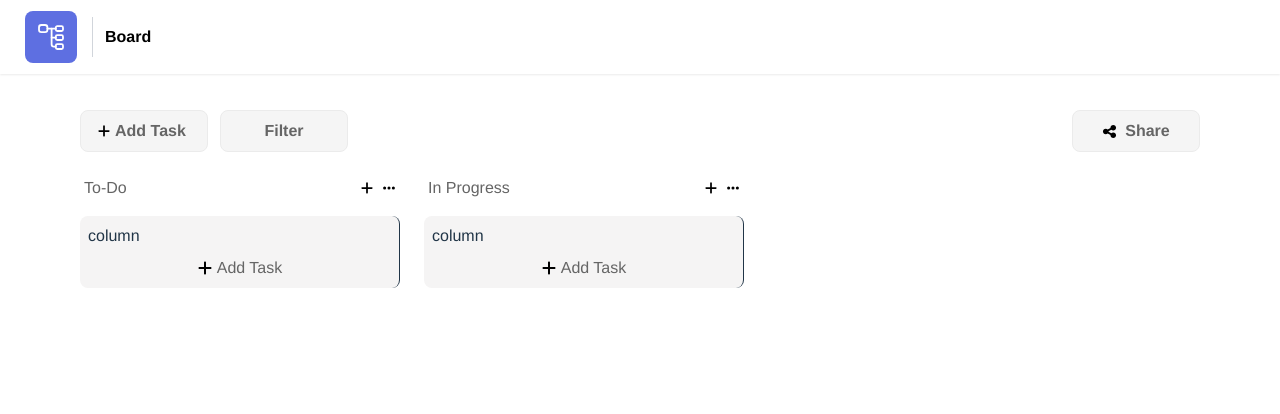
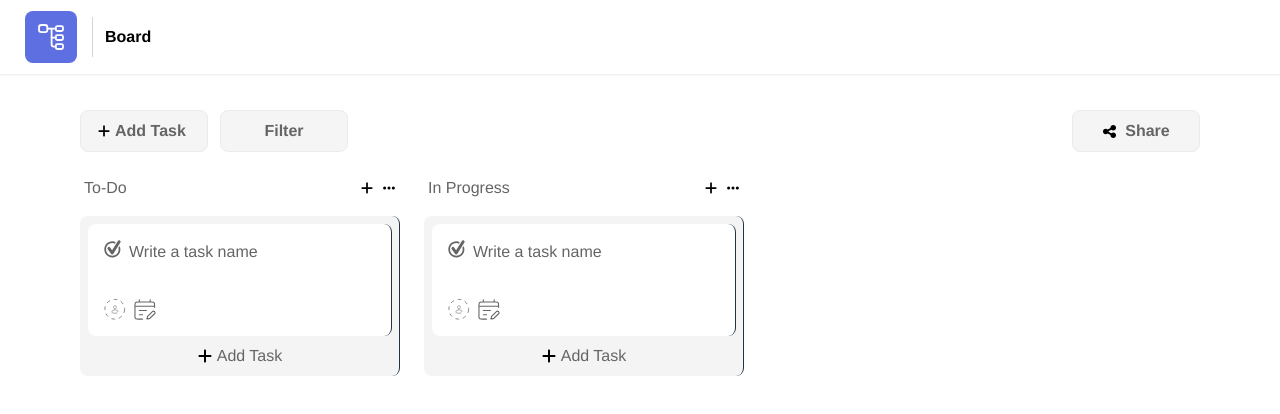
Before and after one commit to SafaeQ/vue_task_board, a Vue app: page / in a window 1280 px wide. Shown: the top 414 px of the page. Built offline with nearby package versions, Linux system fonts and the light colour scheme.

Commit message:
add task board

```diff
--- a/src/components/Board.vue
+++ b/src/components/Board.vue
@@ -1,6 +1,73 @@
 <template>
-  <div class="">
-    <Column />
+  <div class="flex flex-row gap-6">
+    <!-- todo -->
+    <div class="flex flex-col gap-4">
+      <div class="flex flex-row justify-between text-dimGray w-80 px-1">
+        <span class="text-dimGray">To-Do</span>
+        <div class="flex flex-row gap-2 items-center">
+          <span>
+            <svg
+              xmlns="http://www.w3.org/2000/svg"
+              width="14"
+              height="14"
+              class="text-dimGray"
+              viewBox="0 0 448 512"
+            >
+              <path
+                d="M256 80c0-17.7-14.3-32-32-32s-32 14.3-32 32V224H48c-17.7 0-32 14.3-32 32s14.3 32 32 32H192V432c0 17.7 14.3 32 32 32s32-14.3 32-32V288H400c17.7 0 32-14.3 32-32s-14.3-32-32-32H256V80z"
+              />
+            </svg>
+          </span>
+          <span>
+            <svg
+              xmlns="http://www.w3.org/2000/svg"
+              width="14"
+              height="14"
+              viewBox="0 0 448 512"
+            >
+              <path
+                d="M8 256a56 56 0 1 1 112 0A56 56 0 1 1 8 256zm160 0a56 56 0 1 1 112 0 56 56 0 1 1 -112 0zm216-56a56 56 0 1 1 0 112 56 56 0 1 1 0-112z"
+              />
+            </svg>
+          </span>
+        </div>
+      </div>
+      <Column />
+    </div>
+    <!-- in Progress -->
+    <div class="flex flex-col gap-4">
+      <div class="flex flex-row justify-between text-dimGray w-80 px-1">
+        <span class="text-dimGray">In Progress</span>
+        <div class="flex flex-row gap-2 items-center">
+          <span>
+            <svg
+              xmlns="http://www.w3.org/2000/svg"
+              width="14"
+              height="14"
+              class="text-dimGray"
+              viewBox="0 0 448 512"
+            >
+              <path
+                d="M256 80c0-17.7-14.3-32-32-32s-32 14.3-32 32V224H48c-17.7 0-32 14.3-32 32s14.3 32 32 32H192V432c0 17.7 14.3 32 32 32s32-14.3 32-32V288H400c17.7 0 32-14.3 32-32s-14.3-32-32-32H256V80z"
+              />
+            </svg>
+          </span>
+          <span>
+            <svg
+              xmlns="http://www.w3.org/2000/svg"
+              width="14"
+              height="14"
+              viewBox="0 0 448 512"
+            >
+              <path
+                d="M8 256a56 56 0 1 1 112 0A56 56 0 1 1 8 256zm160 0a56 56 0 1 1 112 0 56 56 0 1 1 -112 0zm216-56a56 56 0 1 1 0 112 56 56 0 1 1 0-112z"
+              />
+            </svg>
+          </span>
+        </div>
+      </div>
+      <Column />
+    </div>
   </div>
 </template>
 
--- a/src/components/BoardTask.vue
+++ b/src/components/BoardTask.vue
@@ -1,5 +1,69 @@
 <template>
-  <div>task</div>
+  <div class="w-[304px] bg-white h-28 flex flex-col justify-between border-r rounded-lg p-4">
+    <div class="flex flex-row gap-2 w-full">
+      <svg
+        width="17"
+        height="18"
+        viewBox="0 0 18 19"
+        fill="none"
+        xmlns="http://www.w3.org/2000/svg"
+      >
+        <path
+          d="M15.2837 8.27267C15.4183 8.79813 15.497 9.34606 15.497 9.91282C15.497 13.5777 12.516 16.5586 8.85132 16.5586C5.18668 16.5586 2.205 13.5778 2.205 9.91282C2.205 6.24807 5.18668 3.26642 8.85132 3.26642C9.78535 3.26642 10.6735 3.46239 11.4808 3.81152L12.4688 2.22336C11.3693 1.70388 10.146 1.40442 8.85132 1.40442C4.15977 1.40442 0.342773 5.22142 0.342773 9.91282C0.342773 14.6039 4.15977 18.4208 8.85132 18.4208C13.5422 18.4208 17.3591 14.6039 17.3591 9.91282C17.3591 8.60895 17.0555 7.37741 16.5294 6.27179L15.2837 8.27267Z"
+          fill="#656565"
+        />
+        <path
+          d="M16.8683 0.441383C16.141 -0.01091 15.1839 0.210868 14.731 0.938208L8.5611 10.8529L6.49424 7.90536C6.0027 7.20401 5.03402 7.03422 4.33267 7.52583C3.63147 8.01807 3.46105 8.98536 3.95321 9.68733L7.36751 14.5566C7.65864 14.9711 8.13315 15.2172 8.63808 15.2172C8.652 15.2172 8.66661 15.2172 8.68056 15.2166C9.20118 15.202 9.6802 14.9276 9.95521 14.4855L17.3655 2.57858C17.8188 1.85043 17.5957 0.89397 16.8683 0.441383Z"
+          fill="#656565"
+        />
+      </svg>
+
+      <span class="text-dimGray">Write a task name </span>
+    </div>
+    <div class="flex flex-row gap-2 w-full">
+      <svg
+        width="22"
+        height="21"
+        viewBox="0 0 28 28"
+        fill="none"
+        xmlns="http://www.w3.org/2000/svg"
+      >
+        <circle
+          cx="13.6603"
+          cy="13.6603"
+          r="13.1603"
+          stroke="#656565"
+          stroke-dasharray="5 5"
+        />
+        <path
+          d="M14 13C15.1046 13 16 12.1046 16 11C16 9.89543 15.1046 9 14 9C12.8954 9 12 9.89543 12 11C12 12.1046 12.8954 13 14 13Z"
+          stroke="#656565"
+          stroke-width="0.75"
+        />
+        <path
+          d="M17.9987 17C18 16.9179 18 16.8345 18 16.75C18 15.5073 16.2092 14.5 14 14.5C11.7909 14.5 10 15.5073 10 16.75C10 17.9927 10 19 14 19C15.1155 19 15.9199 18.9217 16.5 18.7817"
+          stroke="#656565"
+          stroke-width="0.75"
+          stroke-linecap="round"
+        />
+      </svg>
+      <svg
+        width="22"
+        height="21"
+        viewBox="0 0 24 23"
+        fill="none"
+        xmlns="http://www.w3.org/2000/svg"
+      >
+        <path
+          d="M9.3631 22H4.82313C3.48492 22 2.8158 22 2.30467 21.7457C1.85506 21.522 1.48952 21.165 1.26044 20.726C1 20.2269 1 19.5734 1 18.2667V7.06667C1 5.75988 1 5.10648 1.26044 4.60736C1.48952 4.1683 1.85506 3.81135 2.30467 3.58765C2.8158 3.33333 3.48492 3.33333 4.82313 3.33333H18.682C20.0202 3.33333 20.6894 3.33333 21.2005 3.58765C21.65 3.81135 22.0156 4.1683 22.2447 4.60736C22.5051 5.10648 22.5051 5.75988 22.5051 7.06667V9.16667M5.77891 1V3.33333M17.7262 1V3.33333M1 8H22.5051M13.5447 12.6668L5.77891 12.6667M9.3631 17.3334L5.77891 17.3333M14.142 22L16.5613 21.5275C16.7722 21.4863 16.8777 21.4657 16.976 21.428C17.0634 21.3946 17.1464 21.3512 17.2232 21.2988C17.31 21.2398 17.3859 21.1656 17.5382 21.017L22.5051 16.1667C23.165 15.5223 23.165 14.4777 22.5051 13.8333C21.8453 13.189 20.7755 13.189 20.1157 13.8333L15.1487 18.6836C14.9965 18.8323 14.9205 18.9065 14.86 18.9912C14.8064 19.0662 14.762 19.1473 14.7278 19.2325C14.6892 19.3286 14.6681 19.4316 14.6259 19.6375L14.142 22Z"
+          stroke="#656565"
+          stroke-width="1.2"
+          stroke-linecap="round"
+          stroke-linejoin="round"
+        />
+      </svg>
+    </div>
+  </div>
 </template>
 
 <script>
--- a/src/components/Column.vue
+++ b/src/components/Column.vue
@@ -1,90 +1,8 @@
 <template>
   <div class="flex flex-row gap-6">
     <div class="flex flex-col gap-4">
-      <div class="flex flex-row justify-between text-dimGray w-80 px-1">
-        <span class="text-dimGray">To-Do</span>
-        <div class="flex flex-row gap-2 items-center">
-          <span>
-            <svg
-              xmlns="http://www.w3.org/2000/svg"
-              width="14"
-              height="14"
-              class="text-dimGray"
-              viewBox="0 0 448 512"
-            >
-              <path
-                d="M256 80c0-17.7-14.3-32-32-32s-32 14.3-32 32V224H48c-17.7 0-32 14.3-32 32s14.3 32 32 32H192V432c0 17.7 14.3 32 32 32s32-14.3 32-32V288H400c17.7 0 32-14.3 32-32s-14.3-32-32-32H256V80z"
-              />
-            </svg>
-          </span>
-          <span>
-            <svg
-              xmlns="http://www.w3.org/2000/svg"
-              width="14"
-              height="14"
-              viewBox="0 0 448 512"
-            >
-              <path
-                d="M8 256a56 56 0 1 1 112 0A56 56 0 1 1 8 256zm160 0a56 56 0 1 1 112 0 56 56 0 1 1 -112 0zm216-56a56 56 0 1 1 0 112 56 56 0 1 1 0-112z"
-              />
-            </svg>
-          </span>
-        </div>
-      </div>
       <div class="w-80 bg-slightlyGrayBg p-2 border-r rounded-lg">
-        column
-        <button
-          class="w-full mt-2 flex gap-1 flex-row items-center justify-center"
-        >
-          <svg
-            xmlns="http://www.w3.org/2000/svg"
-            width="16"
-            height="16"
-            class="text-dimGray"
-            viewBox="0 0 448 512"
-          >
-            <path
-              d="M256 80c0-17.7-14.3-32-32-32s-32 14.3-32 32V224H48c-17.7 0-32 14.3-32 32s14.3 32 32 32H192V432c0 17.7 14.3 32 32 32s32-14.3 32-32V288H400c17.7 0 32-14.3 32-32s-14.3-32-32-32H256V80z"
-            />
-          </svg>
-          <span class="text-dimGray">Add Task</span>
-        </button>
-      </div>
-    </div>
-
-    <div class="flex flex-col gap-4">
-      <div class="flex flex-row justify-between text-dimGray w-80 px-1">
-        <span class="text-dimGray">In Progress</span>
-        <div class="flex flex-row gap-2 items-center">
-          <span>
-            <svg
-              xmlns="http://www.w3.org/2000/svg"
-              width="14"
-              height="14"
-              class="text-dimGray"
-              viewBox="0 0 448 512"
-            >
-              <path
-                d="M256 80c0-17.7-14.3-32-32-32s-32 14.3-32 32V224H48c-17.7 0-32 14.3-32 32s14.3 32 32 32H192V432c0 17.7 14.3 32 32 32s32-14.3 32-32V288H400c17.7 0 32-14.3 32-32s-14.3-32-32-32H256V80z"
-              />
-            </svg>
-          </span>
-          <span>
-            <svg
-              xmlns="http://www.w3.org/2000/svg"
-              width="14"
-              height="14"
-              viewBox="0 0 448 512"
-            >
-              <path
-                d="M8 256a56 56 0 1 1 112 0A56 56 0 1 1 8 256zm160 0a56 56 0 1 1 112 0 56 56 0 1 1 -112 0zm216-56a56 56 0 1 1 0 112 56 56 0 1 1 0-112z"
-              />
-            </svg>
-          </span>
-        </div>
-      </div>
-      <div class="w-80 bg-slightlyGrayBg p-2 border-r rounded-lg">
-        column
+        <BoardTask />
         <button
           class="w-full mt-2 flex gap-1 flex-row items-center justify-center"
         >
@@ -107,7 +25,12 @@
 </template>
 
 <script>
+import BoardTask from "./BoardTask.vue";
+
 export default {
+  components: {
+    BoardTask,
+  },
   setup() {
     return {};
   },
--- a/tailwind.config.js
+++ b/tailwind.config.js
@@ -13,7 +13,8 @@
       slightlyGrayBg: '#F5F4F4',
       dimGray: '#656565',
       black: '#000',
-      gray300: 'rgb(209 213 219)'
+      gray300: 'rgb(209 213 219)',
+      white: '#fff'
     }
   },
   plugins: [],
```
